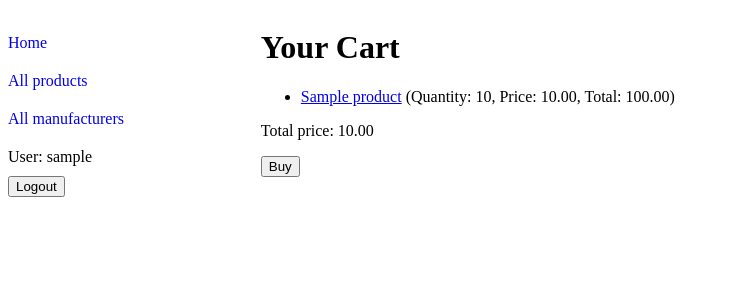
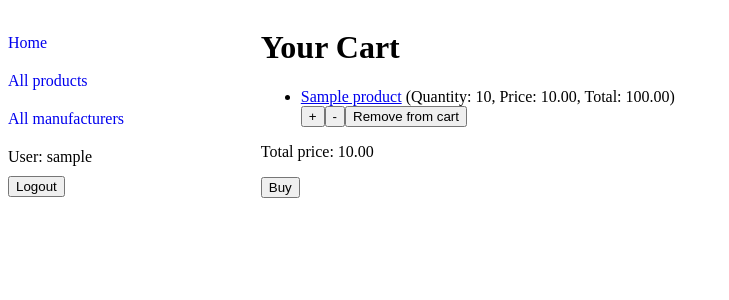
Before and after one commit to kseniakot/IGI_LR, a Django app: page /catalog/cart/ in a window 1280 px wide. Shown: the top 300 px of the page, without its empty margins (0-729 px from the left). Run offline with Django 5.2, Linux system fonts and the light colour scheme; a user stored in the database is signed in; tables that the repository leaves empty hold one stand-in row (values such as "Sample post").

Commit message:
complete work with cart to user

```diff
--- a/IGI/LR5/Lab5/carshowroom/settings.py
+++ b/IGI/LR5/Lab5/carshowroom/settings.py
@@ -122,6 +122,5 @@ DEFAULT_AUTO_FIELD = 'django.db.models.BigAutoField'
 
 # Redirect to home URL after login (Default redirects to /accounts/profile/)
 LOGIN_REDIRECT_URL = '/'
-# LOGIN_REDIRECT_URL = reverse_lazy("catalog:profile")
-LOGOUT_REDIRECT_URL = '/'
+LOGOUT_REDIRECT_URL = reverse_lazy('login')
 EMAIL_BACKEND = 'django.core.mail.backends.console.EmailBackend'
--- a/IGI/LR5/Lab5/catalog/models.py
+++ b/IGI/LR5/Lab5/catalog/models.py
@@ -115,11 +115,11 @@ class Order(models.Model):
         return f"Order {self.id} by {self.client}"
 
 
-@receiver(m2m_changed, sender=Order.products.through)
-def update_total_price(sender, instance, action, **kwargs):
-    if action == "post_add" or action == "post_remove":
-        instance.total_price = instance.calculate_total_price()
-        instance.save()
+# @receiver(m2m_changed, sender=Order.products.through)
+# def update_total_price(sender, instance, action, **kwargs):
+#     if action == "post_add" or action == "post_remove":
+#         instance.total_price = instance.calculate_total_price()
+#         instance.save()
 
 
 class Cart(models.Model):
--- a/IGI/LR5/Lab5/catalog/templates/catalog/user_cart.html
+++ b/IGI/LR5/Lab5/catalog/templates/catalog/user_cart.html
@@ -7,7 +7,21 @@
     <ul>
       {% for product_instance in cart.products.all %}
       <li>
-            <a href="{% url 'product-detail' product_instance.product.id %}">{{ product_instance.product.name }}</a> (Quantity: {{ product_instance.quantity }}, Price: {{ product_instance.product.price }}, Total: {{ product_instance.total_price }})
+            <a href="{% url 'product-detail' product_instance.product.id %}">{{ product_instance.product.name }}</a> (Quantity: {{ product_instance.quantity }}, Price: {{ product_instance.product.price }}, Total: <span id="total-price-{{ product_instance.id }}">{{ product_instance.total_price }}</span>)
+            <div style="display: flex;">
+                <form action="{% url 'increase-quantity' product_instance.id %}" method="post" class="quantity-form" data-product-instance-id="{{ product_instance.id }}">
+                    {% csrf_token %}
+                    <input type="submit" value="+">
+                </form>
+                <form action="{% url 'decrease-quantity' product_instance.id %}" method="post" class="quantity-form" data-product-instance-id="{{ product_instance.id }}">
+                    {% csrf_token %}
+                    <input type="submit" value="-">
+                </form>
+                <form action="{% url 'remove-from-cart' product_instance.id %}" method="post">
+                    {% csrf_token %}
+                    <input type="submit" value="Remove from cart">
+                </form>
+            </div>
       </li>
       {% endfor %}
     </ul>
--- a/IGI/LR5/Lab5/catalog/urls.py
+++ b/IGI/LR5/Lab5/catalog/urls.py
@@ -34,4 +34,10 @@ urlpatterns += [
 urlpatterns += [url(r'^cart/$', views.CartView.as_view(), name='cart'),
                 ]
 urlpatterns += [url('create-order/', views.create_order, name='create-order'),
+                url(r'^increase-quantity/(?P<product_instance_id>[0-9a-f-]+)/$', views.increase_quantity,
+                            name='increase-quantity'),
+                url(r'^decrease-quantity/(?P<product_instance_id>[0-9a-f-]+)/$', views.decrease_quantity,
+                            name='decrease-quantity'),
+                url(r'^remove-from-cart/(?P<product_instance_id>[0-9a-f-]+)/$', views.remove_from_cart,
+                            name='remove-from-cart'),
 ]
--- a/IGI/LR5/Lab5/catalog/views.py
+++ b/IGI/LR5/Lab5/catalog/views.py
@@ -1,3 +1,4 @@
+from django.contrib.auth import logout
 from django.contrib.auth.mixins import LoginRequiredMixin
 from django.contrib.auth.models import User
 from django.shortcuts import render, redirect
@@ -31,22 +32,6 @@ def index(request):
         context={'num_products': num_products, 'num_manufacturers': num_manufacturers,
                  'num_visits': num_visits},
     )
-
-
-def add_to_cart(request, product_id):
-    product = get_object_or_404(Product, id=product_id)
-    client = get_object_or_404(Client, user=request.user)
-    product_instance, product_created = ProductInstance.objects.get_or_create(product=product, customer=client)
-    cart, cart_created = Cart.objects.get_or_create(client=client)
-
-    if not product_created:
-        product_instance.quantity += 1
-        product_instance.save()
-    else:
-        cart.products.add(product_instance)
-    cart.update_total_price()
-    cart.save()
-    return redirect('products')
 
 
 class RegisterView(FormView):
@@ -156,7 +141,7 @@ from django.contrib.auth.decorators import permission_required, login_required
 
 from django.shortcuts import get_object_or_404
 from django.http import HttpResponseRedirect
-from django.urls import reverse
+from django.urls import reverse, reverse_lazy
 import datetime
 from .models import Order
 from .forms import OrderStatusForm, RegisterForm
@@ -191,12 +176,32 @@ def change_status_employee(request, pk):
     return render(request, 'catalog/change_status_employee.html', {'form': form, 'order': order})
 
 
-class CartView(DetailView):
+class CartView(LoginRequiredMixin, DetailView):
     model = Cart
     template_name = 'catalog/user_cart.html'
 
     def get_object(self, queryset=None):
-        return get_object_or_404(Cart, client=self.request.user.client)
+        if self.request.user.is_authenticated:
+            cart, created = Cart.objects.get_or_create(client=self.request.user.client)
+            print(cart.products.all())
+            return cart
+
+
+@login_required
+def add_to_cart(request, product_id):
+    product = get_object_or_404(Product, id=product_id)
+    client = get_object_or_404(Client, user=request.user)
+    product_instance, product_created = ProductInstance.objects.get_or_create(product=product, customer=client)
+    cart, cart_created = Cart.objects.get_or_create(client=client)
+    cart.save()
+    if product_instance in cart.products.all():
+        product_instance.quantity += 1
+        product_instance.save()
+    else:
+        cart.products.add(product_instance)
+    cart.update_total_price()
+    cart.save()
+    return redirect('products')
 
 
 @login_required
@@ -208,4 +213,40 @@ def create_order(request):
         order.products.add(product_instance)
     cart.products.clear()
     cart.save()
+    order.calculate_total_price()
+    order.save()
     return redirect('my-orders')
+
+
+@login_required
+def increase_quantity(request, product_instance_id):
+    product_instance = get_object_or_404(ProductInstance, id=product_instance_id)
+    product_instance.quantity += 1
+    product_instance.save()
+    cart = get_object_or_404(Cart, client=request.user.client)
+    cart.update_total_price()
+    cart.save()
+    return redirect('cart')
+
+
+@login_required
+def decrease_quantity(request, product_instance_id):
+    product_instance = get_object_or_404(ProductInstance, id=product_instance_id)
+    if product_instance.quantity > 1:
+        product_instance.quantity -= 1
+        product_instance.save()
+    cart = get_object_or_404(Cart, client=request.user.client)
+    cart.update_total_price()
+    cart.save()
+    return redirect('cart')
+
+
+@login_required
+def remove_from_cart(request, product_instance_id):
+    product_instance = get_object_or_404(ProductInstance, id=product_instance_id)
+    cart = get_object_or_404(Cart, client=request.user.client)
+    cart.products.remove(product_instance)
+    product_instance.delete()
+    cart.update_total_price()
+    cart.save()
+    return redirect('cart')
```
Also changed, not shown: IGI/LR5/Lab5/catalog/admin.py (+10 -2 lines), IGI/LR5/Lab5/catalog/templates/catalog/product_detail.html (+7 -7 lines), IGI/LR5/Lab5/catalog/migrations/0014_cart.py (added).
